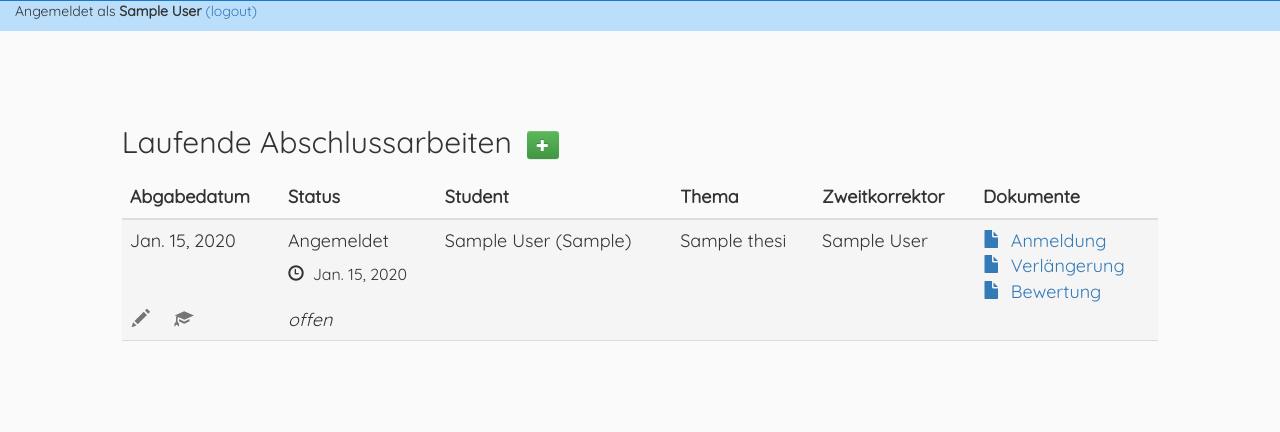
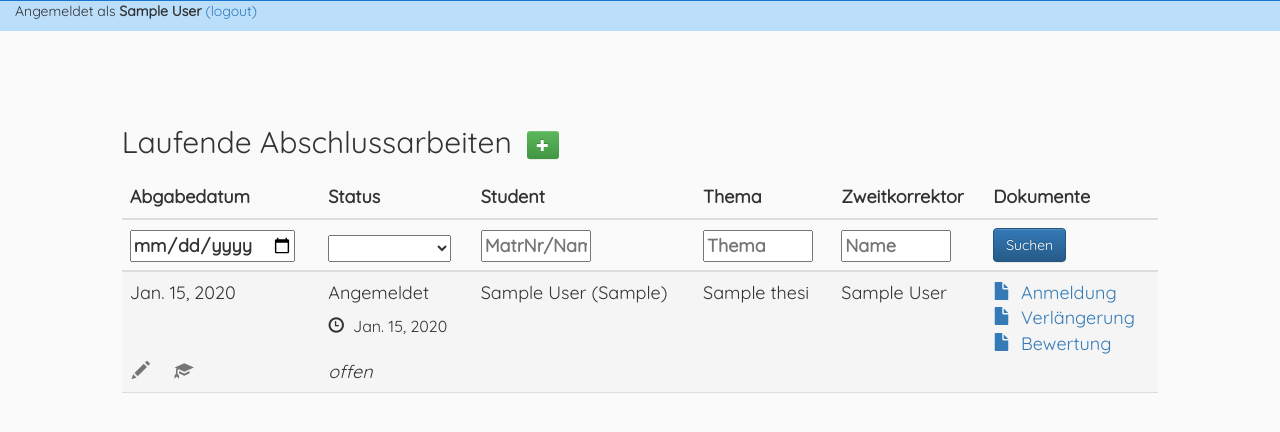
Before and after one commit to informatik-mannheim/faculty-thesis-db, a Django app: page /overview/ in a window 1280 px wide. Shown: the part 79-511 px from the top of the page. Run offline with Django 3.2, Linux system fonts and the light colour scheme; a user stored in the database is signed in; tables that the repository leaves empty hold one stand-in row (values such as "Sample post"); parts of the project's set-up code (start-up, migrations or seed data) failed here and were passed over; some libraries are stand-ins or nearby versions.

Commit message:
Overview - sort and search
html-file adjusted to sort and search function

```diff
--- a/website/templates/website/overview.html
+++ b/website/templates/website/overview.html
@@ -17,13 +17,42 @@
 		<table class="ui celled table">
 			<thead>
 				<tr>
-					<th>Abgabedatum</span></th>
-					<th>Status</th>
-					<th>Student</th>
-					<th>Thema</th>
-					<th>Zweitkorrektor</th>
-					<th>Dokumente</th>
+                    <th onclick="location.assign('due_date')" style="cursor: pointer">Abgabedatum</th>
+                    <th onclick="location.assign('status')" style="cursor: pointer">Status</th>
+                    <th onclick="location.assign('student')" style="cursor: pointer">Student</th>
+                    <th onclick="location.assign('title')" style="cursor: pointer">Thema</th>
+                    <th onclick="location.assign('assessor')" style="cursor: pointer">Zweitkorrektor</th>
+                    <th>Dokumente</th>
 				</tr>
+                <tr>
+                    <form action="" method="POST">
+                    {% csrf_token %}
+                    <th>
+                        <input type="date" name="due_date" id="due_date">
+                    </th>
+                    <th>
+                        <select name="status">
+                            <option value=""></option>
+                            <option value="0">Angemeldet</option>
+                            <option value="1">Verlängert</option>
+                            <option value="2">Abgegeben</option>
+                            <option value="3">Benotet</option>
+                        </select>
+                    </th>
+                    <th>
+                        <input type="text" name="student" id="student" placeholder="MatrNr/Name" size="10">
+                    </th>
+                    <th>
+                        <input type="text" name="title" id="title" placeholder="Thema" size="10">
+                    </th>
+                    <th>
+                        <input type="text" name="assessor" id="assessor" placeholder="Name" size="10">
+                    </th>
+                    <th>
+                        <input class="btn btn-primary" type="submit" value="Suchen">
+                    </th>
+                    </form>
+                </tr>
 			</thead>
 
 			<tbody>
@@ -37,9 +66,9 @@
 							{% if thesis.is_graded %}
 								<span class="badge">
                                     {{ thesis.grade }}
-                                    {% if thesis.second_grade is not None %}
+                                    {% if thesis.assessor_grade is not None %}
                                     |
-                                    {{ thesis.second_grade }}
+                                    {{ thesis.assessor_grade }}
                                     {% endif %}
 								</span>
 							{% elif thesis.is_prolonged %}
@@ -67,7 +96,7 @@
 							<a class="document-link" target="_blank" href="/download/prolongation/{{thesis.surrogate_key}}">
 								<span class="glyphicon glyphicon-file"></span>&nbsp; Verlängerung
 							</a>
-							<br />
+                            <br />
 							<a class="document-link" target="_blank" href="/download/grading/{{thesis.surrogate_key}}">
 								<span class="glyphicon glyphicon-file"></span>&nbsp; Bewertung
 							</a>
```
